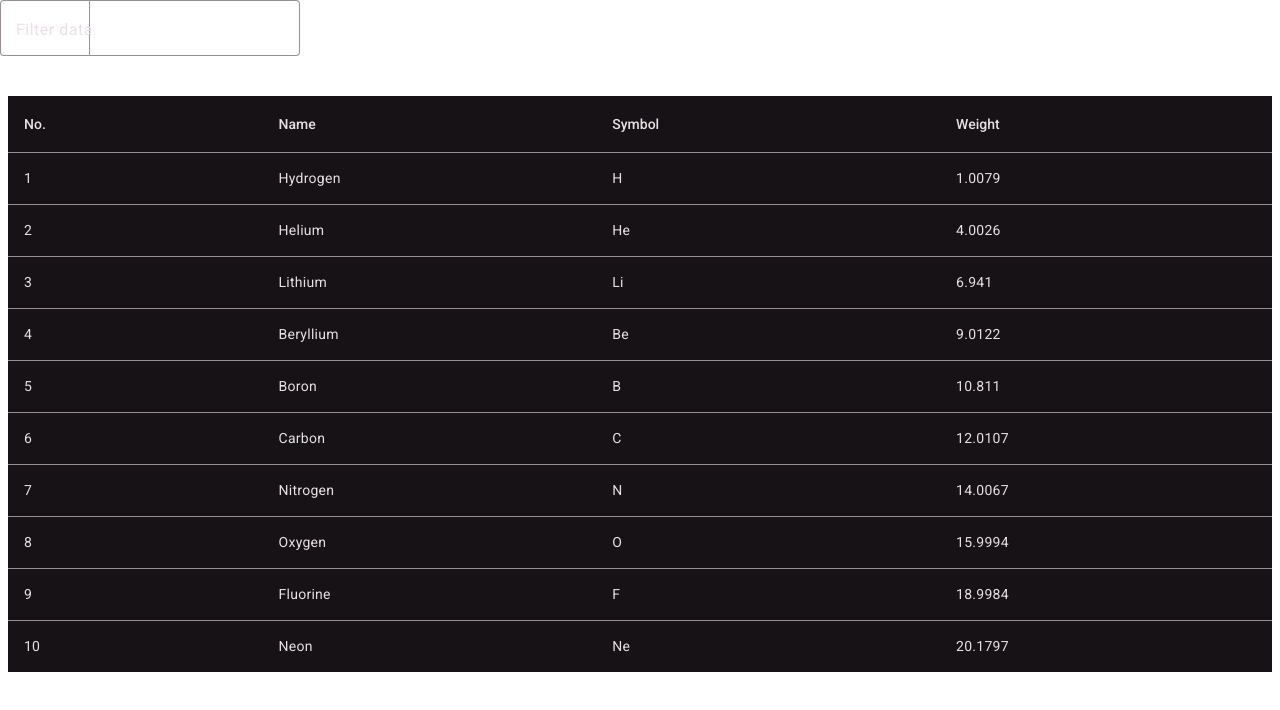
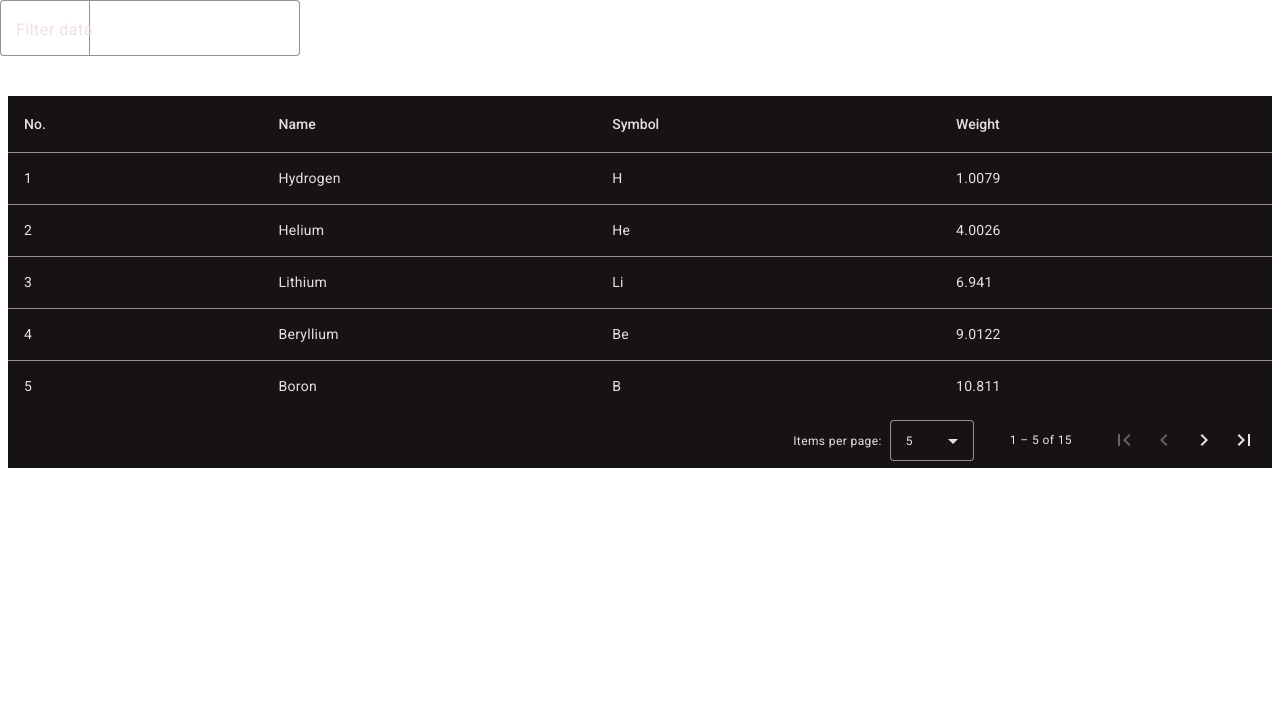
Before and after one commit to Ivriel/angular_experiments, an Angular app: page /table in a window 1280 px wide. Shown: the top 710 px of the page. Built offline with nearby package versions, Linux system fonts and the light colour scheme.

Commit message:
Sending learning materials

```diff
--- a/src/app/components/table/table.component.html
+++ b/src/app/components/table/table.component.html
@@ -9,8 +9,8 @@
   >
 </mat-form-field>
 
-<div class="my-5 mx-2">
-  <table mat-table [dataSource]="dataSource" matSort class="mat-elevation-z8">
+<div class="my-5 mx-2 mat-elevation-z8">
+  <table mat-table [dataSource]="dataSource" matSort>
     <!-- Position Column -->
     <ng-container matColumnDef="position">
       <th mat-header-cell mat-sort-header *matHeaderCellDef> No. </th>
@@ -38,4 +38,10 @@
     <tr mat-header-row *matHeaderRowDef="displayedColumns"></tr>
     <tr mat-row (click)="logData(row)" *matRowDef="let row; columns: displayedColumns;"></tr>
   </table>
+
+  <mat-paginator
+    [pageSizeOptions]="[3, 5, 10, 20]"
+    [pageSize]="5"
+    showFirstLastButtons>
+  </mat-paginator>
 </div>
--- a/src/app/components/table/table.component.ts
+++ b/src/app/components/table/table.component.ts
@@ -1,4 +1,4 @@
-import { Component, OnInit, ViewChild, AfterViewInit } from '@angular/core';
+import { Component, ViewChild, AfterViewInit } from '@angular/core';
 import { MatTableModule } from '@angular/material/table';
 import { MatTableDataSource } from '@angular/material/table';
 import { MatFormFieldModule } from '@angular/material/form-field';
@@ -6,6 +6,7 @@ import { MatInputModule } from '@angular/material/input';
 import { CommonModule } from '@angular/common';
 import { FormsModule } from '@angular/forms';
 import { MatSort, MatSortModule } from '@angular/material/sort';
+import { MatPaginator, MatPaginatorModule } from '@angular/material/paginator';
 
 export interface PeriodicElement {
   name: string;
@@ -25,24 +26,30 @@ const ELEMENT_DATA: PeriodicElement[] = [
   {position: 8, name: 'Oxygen', weight: 15.9994, symbol: 'O'},
   {position: 9, name: 'Fluorine', weight: 18.9984, symbol: 'F'},
   {position: 10, name: 'Neon', weight: 20.1797, symbol: 'Ne'},
+  {position: 11, name: 'Sodium', weight: 22.9897, symbol: 'Na'},
+  {position: 12, name: 'Magnesium', weight: 24.305, symbol: 'Mg'},
+  {position: 13, name: 'Aluminum', weight: 26.9815, symbol: 'Al'},
+  {position: 14, name: 'Silicon', weight: 28.0855, symbol: 'Si'},
+  {position: 15, name: 'Phosphorus', weight: 30.9738, symbol: 'P'},
 ];
 
 @Component({
   selector: 'app-table',
-  imports: [MatTableModule, MatFormFieldModule, MatInputModule, CommonModule, FormsModule, MatSortModule],
+  imports: [MatTableModule, MatFormFieldModule, MatInputModule, CommonModule, FormsModule, MatSortModule, MatPaginatorModule],
   standalone: true,
   templateUrl: './table.component.html',
   styleUrl: './table.component.scss'
 })
 export class TableComponent implements AfterViewInit {
   displayedColumns: string[] = ['position', 'name', 'symbol', 'weight'];
-  displayedColumnsData: string[] = ['position', 'name', 'symbol'];
-  dataSource = new MatTableDataSource(ELEMENT_DATA); // untuk filtering
+  dataSource = new MatTableDataSource(ELEMENT_DATA);
 
   @ViewChild(MatSort) sort!: MatSort;
+  @ViewChild(MatPaginator) paginator!: MatPaginator;
 
   ngAfterViewInit(): void {
     this.dataSource.sort = this.sort;
+    this.dataSource.paginator = this.paginator;
   }
 
   logData(row: PeriodicElement) {
```
